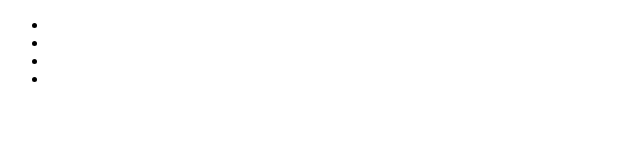
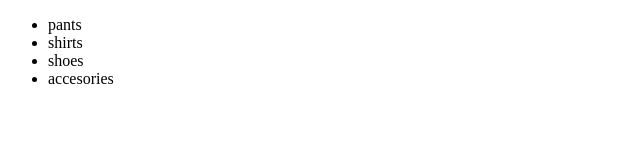
Before and after one commit to GalbertOneil/tutorial-, a plain HTML site: page index.html in a window 1280 px wide. Shown: the whole page, without its empty margins (0-640 px from the left). Drawn offline with Linux system fonts and the light colour scheme.

Commit message:
changes index.html

```diff
--- a/index.html
+++ b/index.html
@@ -7,10 +7,10 @@
 
 <body>
 	<ul>
-		<li></li>
-		<li></li>
-		<li></li>
-		<li></li>
+		<li>pants</li>
+		<li>shirts</li>
+		<li>shoes</li>
+		<li>accesories</li>
 </body>
 
 </html>
```
